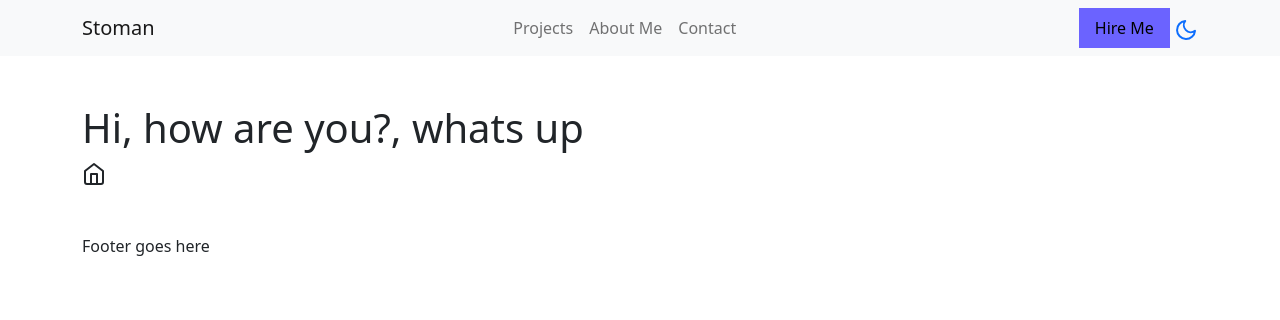
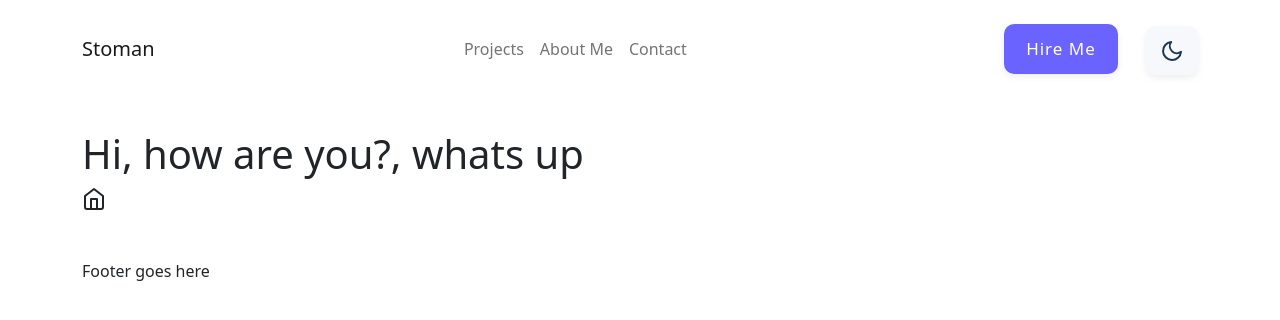
Before and after one commit to realstoman/stomanstrap, a website built with Parcel: page src/index.html in a window 1280 px wide. Built offline with nearby package versions, Linux system fonts and the light colour scheme.

Commit message:
Header cta design

```diff
--- a/src/index.html
+++ b/src/index.html
@@ -13,7 +13,7 @@
 			<!-- Header start -->
 			<header class="stoman-header">
 				<!-- Navigation start -->
-				<nav class="navbar navbar-expand-lg navbar-light bg-light">
+				<nav class="navbar navbar-expand-lg navbar-light pt-4">
 					<div class="container">
 						<a class="navbar-brand" href="/">Stoman </a>
 						<div class="stoman-nav">
@@ -53,22 +53,24 @@
 							</div>
 						</div>
 						<div class="stoman-cta">
-							<button class="stoman-hireme px-3 py-2 mr-4">
+							<button class="stoman-hireme px-4 py-2 mx-4">
 								Hire Me
 							</button>
-							<a href="#">
+							<a href="#" class="stoman-theme-switcher">
 								<i data-feather="moon"></i>
 							</a>
 						</div>
 					</div>
 				</nav>
 				<!-- Navigation end -->
-
-				<!-- Home banner start -->
-				<section class="stoman-banner"></section>
-				<!-- Home banner start -->
 			</header>
 			<!-- Header end -->
+
+			<!-- Home banner start -->
+			<section class="container">
+				<section class="stoman-banner"></section>
+			</section>
+			<!-- Home banner start -->
 
 			<!-- Main content start-->
 			<section class="stoman-home-content container mt-5">
--- a/src/sass/layout/_header.scss
+++ b/src/sass/layout/_header.scss
@@ -8,9 +8,30 @@
 		.stoman-hireme {
 			border: none;
 			background-color: $primary-stoman !important;
+			color: $stoman-light-primary;
+			border-radius: 10px;
+			padding: 12px 22px !important;
+			font-size: 17px;
+			letter-spacing: 1px;
+			box-shadow: 0px 3px 7px rgba($color: #000000, $alpha: 0.07);
 		}
 		.stoman-hireme:hover {
 			background-color: $primary-stoman-hover !important;
+			box-shadow: 0px 3px 7px rgba($color: #000000, $alpha: 0.2);
+		}
+
+		.stoman-theme-switcher {
+			background-color: $stoman-light-secondary;
+			color: $stoman-dark-ternary;
+			padding: 12px 14px 15px 14px;
+			border-radius: 10px;
+			text-align: center;
+			box-shadow: 0px 3px 7px rgba($color: #000000, $alpha: 0.07);
+		}
+
+		.stoman-theme-switcher:hover {
+			opacity: 0.7;
+			box-shadow: 0px 3px 7px rgba($color: #000000, $alpha: 0.2);
 		}
 	}
 }
--- a/src/sass/libs/_variables.scss
+++ b/src/sass/libs/_variables.scss
@@ -4,5 +4,19 @@
 */
 
 // Primary Colors
-$primary-stoman: #6B63FF;
-$primary-stoman-hover: #5046E4;
+$primary-stoman: #6b63ff;
+$primary-stoman-hover: #5046e4;
+
+// Secondary Colors
+$secondary-stoman: #f7f8fc;
+$secondary-stoman-hover: #eaecf2;
+
+// Light Colors
+$stoman-light-primary: #ffffff;
+$stoman-light-secondary: #f7f8fc;
+$stoman-light-ternary: #f6f7f8;
+
+// Dark Colors
+$stoman-dark-primary: #0d2438;
+$stoman-dark-secondary: #102d44;
+$stoman-dark-ternary: #1e3851;
```
Lines whose indentation alone changed are shown as unchanged.
